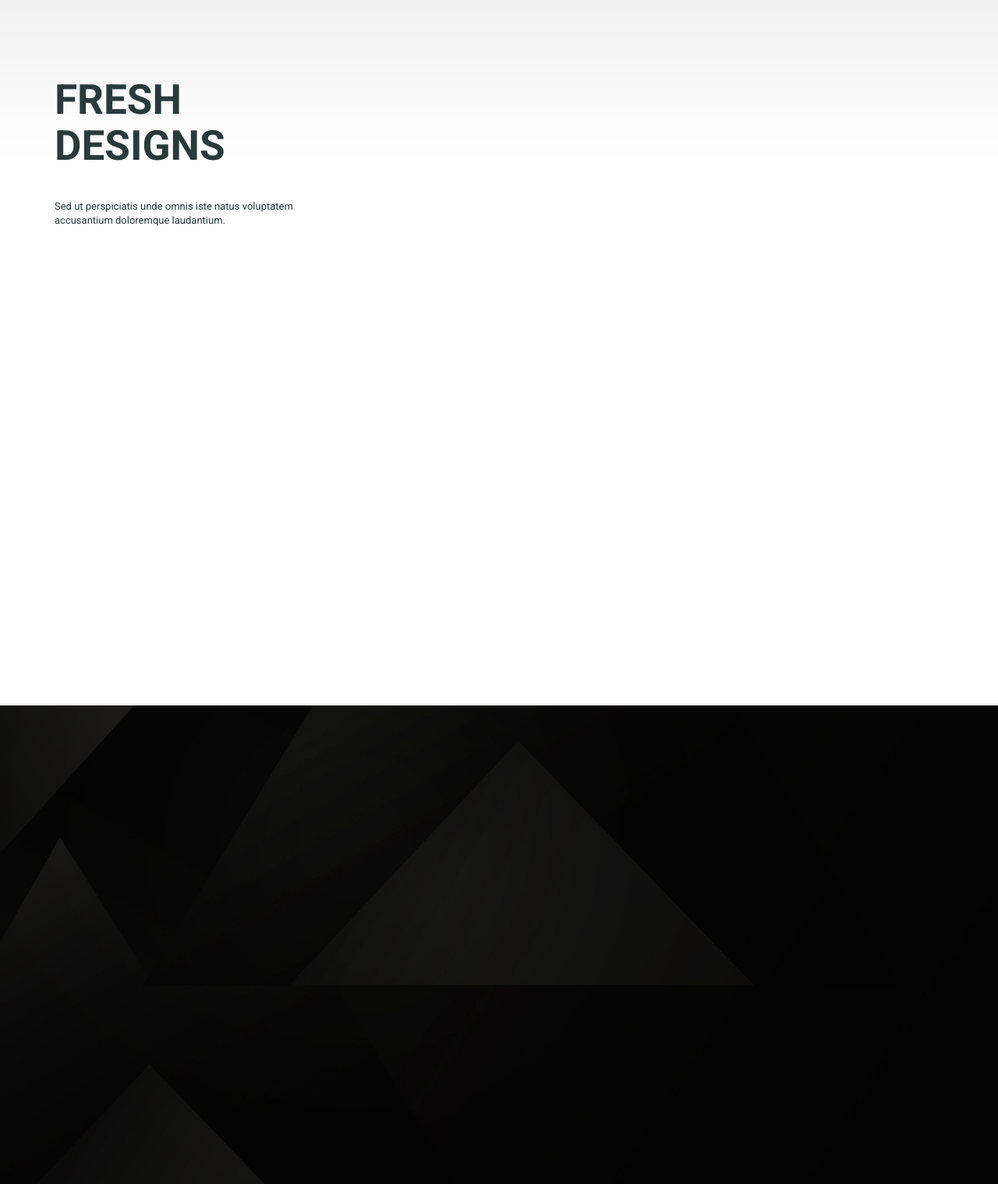
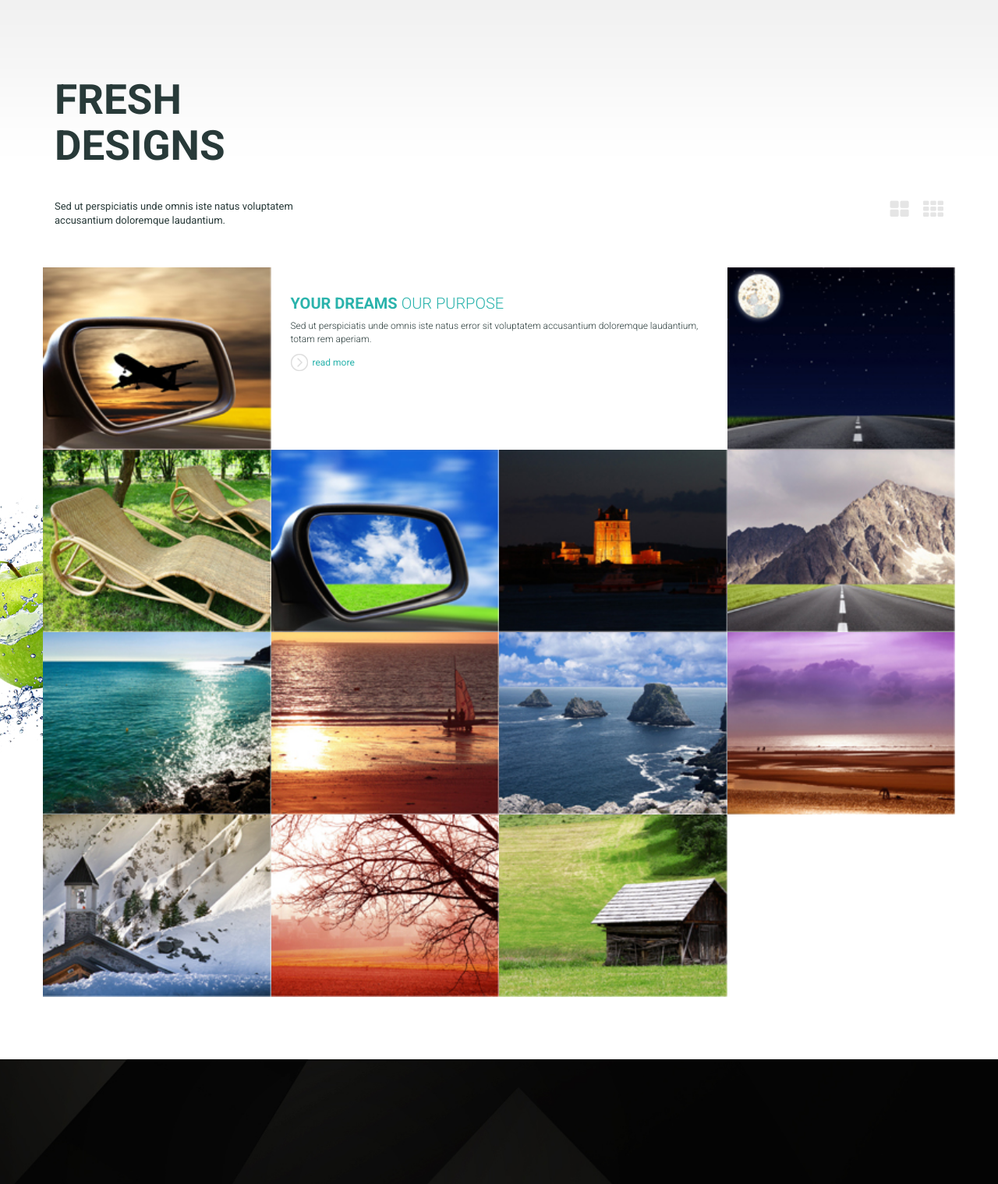
Before and after one commit to Blue-NET-work/media, a PHP site: page / in a window 1280 px wide. Shown: the part 2271-3790 px from the top of the page at 78% size. Run offline with PHP 8.4, Linux system fonts and the light colour scheme; some libraries are stand-ins or nearby versions.

Commit message:
init next step

```diff
--- a/assets/css/style.css
+++ b/assets/css/style.css
@@ -48,6 +48,15 @@ a:hover{text-decoration:none;}
 .m-b-45{margin-bottom:45px;}
 .m-b-50{margin-bottom:50px;}
 .m-b-55{margin-bottom:55px;}
+
+.padding-5{padding:5px;}
+.padding-10{padding:10px;}
+.padding-15{padding:15px;}
+.padding-20{padding:20px;}
+.padding-25{padding:25px;}
+.padding-30{padding:30px;}
+.padding-35{padding:35px;}
+.padding-40{padding:40px;}
 
 
 /**************************************************************
@@ -158,7 +167,7 @@ a:hover{text-decoration:none;}
 	font-family: 'Roboto', sans-serif;
 	text-transform:uppercase;
 	font-size:30px;
-	color:#2ab3ac;
+	color:#2ab3ac;  /* do zmiany */
 	font-weight:400;
 }
 
@@ -178,7 +187,7 @@ a:hover{text-decoration:none;}
 }
 
 #recommend h4{
-	color:#2ab3ac;
+	color:#2ab3ac;  /* do zmiany */
 	font-size:18px;
 	text-transform:uppercase;
 	margin-top:40px;
@@ -216,7 +225,7 @@ a:hover{text-decoration:none;}
 #portfolio .header{
 	color:#283a39;
 	font-size:13px;
-	margin-top:40px;
+	margin:40px 0;
 }
 
 #portfolio .header h3{
@@ -224,6 +233,67 @@ a:hover{text-decoration:none;}
 	font-weight:600;
 	text-transform:uppercase;
 	margin-bottom:40px;
+}
+
+#portfolio .header .portfolio-list-action a{
+	color:#e5e5e5;
+	margin-left:15px;
+}
+
+#portfolio .header .portfolio-list-action a:first-child{
+	margin-left:0;
+}
+
+#portfolio .header .portfolio-list-action a:hover{
+	color:#2ab3ac;  /* do zmiany */
+}
+
+#portfolio #portfolioProject{
+	position:relative;
+}
+
+#portfolio #portfolioProject .apple{
+	background:url(../img/sectionFolio/apple.jpg) no-repeat;
+	position:absolute;
+	width:300px;
+	height:344px;
+	top:30%;
+	left:-15%;
+}
+
+#portfolio #portfolioProject ul li.col-md-3,
+#portfolio #portfolioProject ul li.col-md-6{
+	padding:0;
+
+}
+
+#portfolio #portfolioProject ul li img{
+	width:100%;
+	height:100%;
+}
+
+#portfolio #portfolioProject ul li h4{
+	font-size:20px;
+	color:#2ab3ac;  /* do zmiany */
+	font-weight:700;
+	text-transform:uppercase;
+}
+
+#portfolio #portfolioProject ul li h4 span{
+	font-weight:300;
+}
+
+#portfolio #portfolioProject ul li p{
+	font-weight:300;
+	font-size:12px;
+	color:#283a39;
+}
+
+#portfolio #portfolioProject ul li a.more{
+	background:url(../img/sectionFolio/more.png) no-repeat;
+	color:#2ab3ac;  /* do zmiany */
+	font-size:12px;
+	padding:4px 0 4px 28px;
 }
 
 
--- a/index.html
+++ b/index.html
@@ -160,8 +160,81 @@ Contact: support@blue-net.pl
 
 		<div class="header">
 			<h3>fresh<br>designs</h3>
-			<p>Sed ut perspiciatis unde omnis iste natus voluptatem<br>accusantium doloremque laudantium.</p>
+
+			<div class="row">
+				<div class="col-md-6"><p>Sed ut perspiciatis unde omnis iste natus voluptatem<br>accusantium doloremque laudantium.</p></div>
+				<div class="col-md-6 text-right portfolio-list-action">
+					<a href="#" class="fa fa-2x fa-th-large"></a>
+					<a href="#" class="fa fa-2x fa-th"></a>
+				</div>
+			</div>
 		</div>
+
+
+    	<div id="portfolioProject">
+			<div class="apple"></div>
+        	<ul class="list-unstyled row m-b-20">
+            	<li class="col-md-3">
+                	<img src="assets/img/sectionFolio/project1.jpg" alt="">
+                    <a href="#"><span class="projectGo"></span></a>
+                </li>
+            	<li class="col-md-6">
+					<div class="padding-25">
+						<h4 class="title">Your dreams <span>our purpose</span></h4>
+						<p>Sed ut perspiciatis unde omnis iste natus error sit voluptatem accusantium doloremque laudantium, totam rem aperiam.</p>
+						<a href="#" class="more">read more</a>
+					</div>
+                </li>
+            	<li class="col-md-3">
+                	<img src="assets/img/sectionFolio/project2.jpg" alt="">
+                    <a href="#"><span class="projectGo"></span></a>
+                </li>
+            	<li class="col-md-3">
+                	<img src="assets/img/sectionFolio/project3.jpg" alt="">
+                    <a href="#"><span class="projectGo"></span></a>
+                </li>
+            	<li class="col-md-3">
+                	<img src="assets/img/sectionFolio/project4.jpg" alt="">
+                    <a href="#"><span class="projectGo"></span></a>
+                </li>
+            	<li class="col-md-3">
+                	<img src="assets/img/sectionFolio/project5.jpg" alt="">
+                    <a href="#"><span class="projectGo"></span></a>
+                </li>
+            	<li class="col-md-3">
+                	<img src="assets/img/sectionFolio/project6.jpg" alt="">
+                    <a href="#"><span class="projectGo"></span></a>
+                </li>
+            	<li class="col-md-3">
+                	<img src="assets/img/sectionFolio/project7.jpg" alt="">
+                    <a href="#"><span class="projectGo"></span></a>
+                </li>
+            	<li class="col-md-3">
+                	<img src="assets/img/sectionFolio/project8.jpg" alt="">
+                    <a href="#"><span class="projectGo"></span></a>
+                </li>
+            	<li class="col-md-3">
+                	<img src="assets/img/sectionFolio/project9.jpg" alt="">
+                    <a href="#"><span class="projectGo"></span></a>
+                </li>
+            	<li class="col-md-3">
+                	<img src="assets/img/sectionFolio/project10.jpg" alt="">
+                    <a href="#"><span class="projectGo"></span></a>
+                </li>
+            	<li class="col-md-3">
+                	<img src="assets/img/sectionFolio/project11.jpg" alt="">
+                    <a href="#"><span class="projectGo"></span></a>
+                </li>
+            	<li class="col-md-3">
+                	<img src="assets/img/sectionFolio/project12.jpg" alt="">
+                    <a href="#"><span class="projectGo"></span></a>
+                </li>
+            	<li class="col-md-3">
+                	<img src="assets/img/sectionFolio/project13.jpg" alt="">
+                    <a href="#"><span class="projectGo"></span></a>
+                </li>
+            </ul>
+        </div>
 
 	</div>
 </section>
```
Also changed, not shown: assets/img/sectionFolio/apple.jpg (added), assets/img/sectionFolio/more.png (added), assets/img/sectionFolio/project1.jpg (added), assets/img/sectionFolio/project10.jpg (added), assets/img/sectionFolio/project11.jpg (added), assets/img/sectionFolio/project12.jpg (added), assets/img/sectionFolio/project13.jpg (added), assets/img/sectionFolio/project2.jpg (added), assets/img/sectionFolio/project3.jpg (added), assets/img/sectionFolio/project4.jpg (added), assets/img/sectionFolio/project5.jpg (added), assets/img/sectionFolio/project6.jpg (added), assets/img/sectionFolio/project7.jpg (added), assets/img/sectionFolio/project8.jpg (added), 1 more files.
